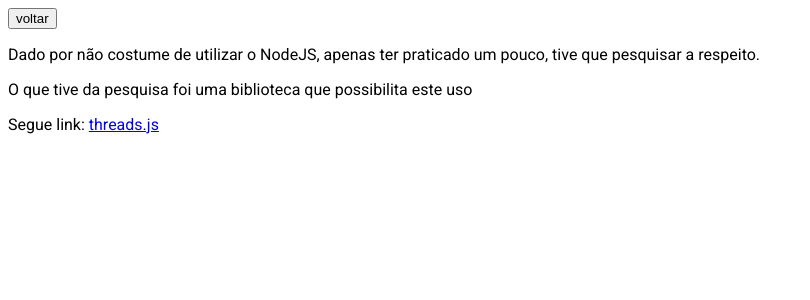
After one commit to eduao/hotjunior, a PHP site: page /cinco.php in a window 1280 px wide. The commit adds this page. Shown: the top 300 px of the page, without its empty margins (0-810 px from the left). Run offline with PHP 8.4, Linux system fonts and the light colour scheme.

Commit message:
Resolvendo questão 5 | Consertando comentário no arquivo tres.php

```diff
--- /dev/null
+++ b/cinco.php
@@ -0,0 +1,9 @@
+<?php
+// Em NodeJS existem threads?
+include_once('load_fontes.php');
+include('voltar.php');
+?>
+
+<p>Dado por não costume de utilizar o NodeJS, apenas ter praticado um pouco, tive que pesquisar a respeito.</p>
+<p>O que tive da pesquisa foi uma biblioteca que possibilita este uso</p>
+<p>Segue link: <a href='https://www.npmjs.com/package/threads' target='_blank'>threads.js</a></p>
--- a/lista_questoes.php
+++ b/lista_questoes.php
@@ -22,7 +22,7 @@
         ),
         array(
             "enunciado" => "Em NodeJS existem threads?",
-            // "botao" => "cinco"
+            "botao" => "cinco"
         ),
         array(
             "enunciado" => "Em sudoku, o objetivo é preencher uma grade 9x9 subdivida em quadrantes 3x3 com números de 1 a 9 de tal forma que não hajam números repetidos em uma mesma coluna, linha ou quadrante. Escreva um procedimento que gere uma matriz 9x9 válida como resultado de sudoku considerando uma grade vazia.",
--- a/tres.php
+++ b/tres.php
@@ -1,5 +1,5 @@
 <?php
-// Em sudoku, o objetivo é preencher uma grade 9x9
+// Estacionamento
 include_once('load_fontes.php');
 include('voltar.php');
 
```
